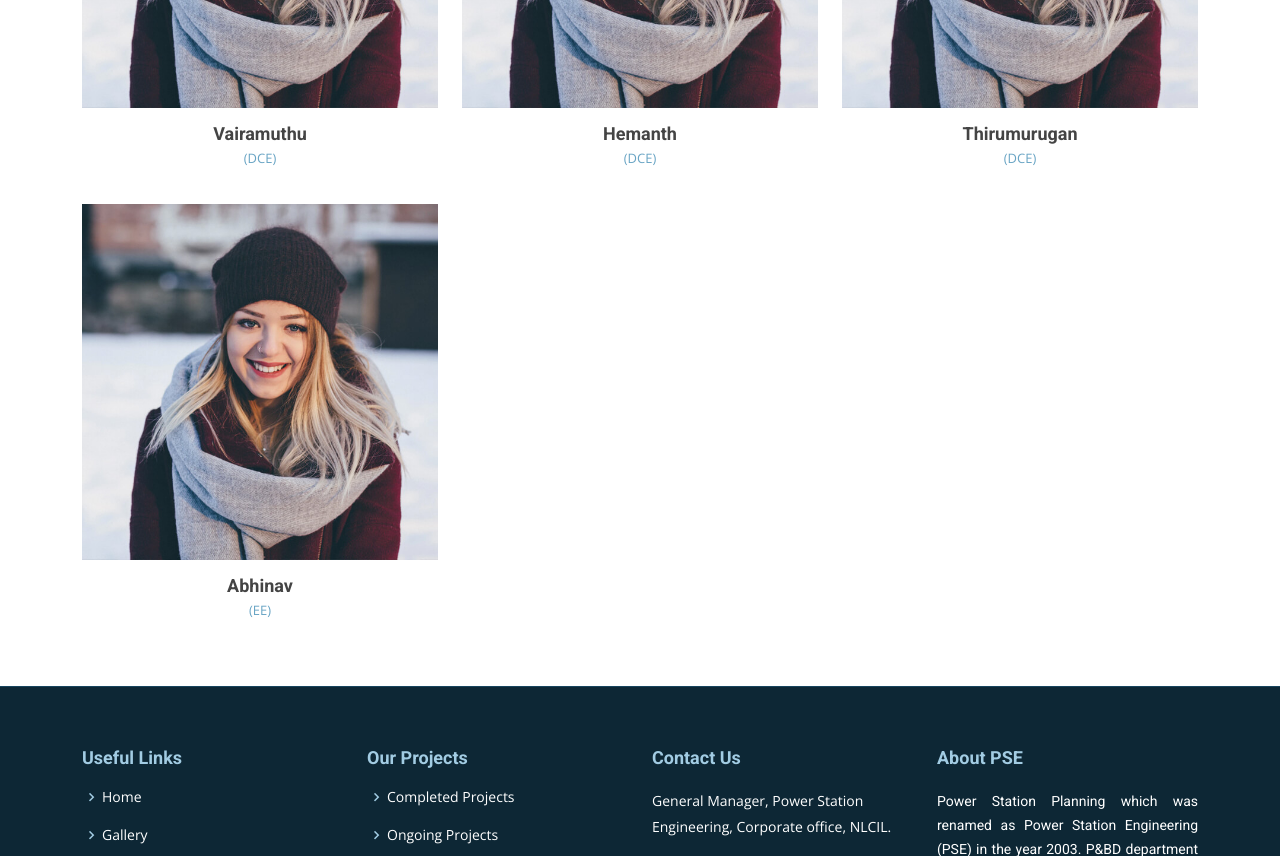
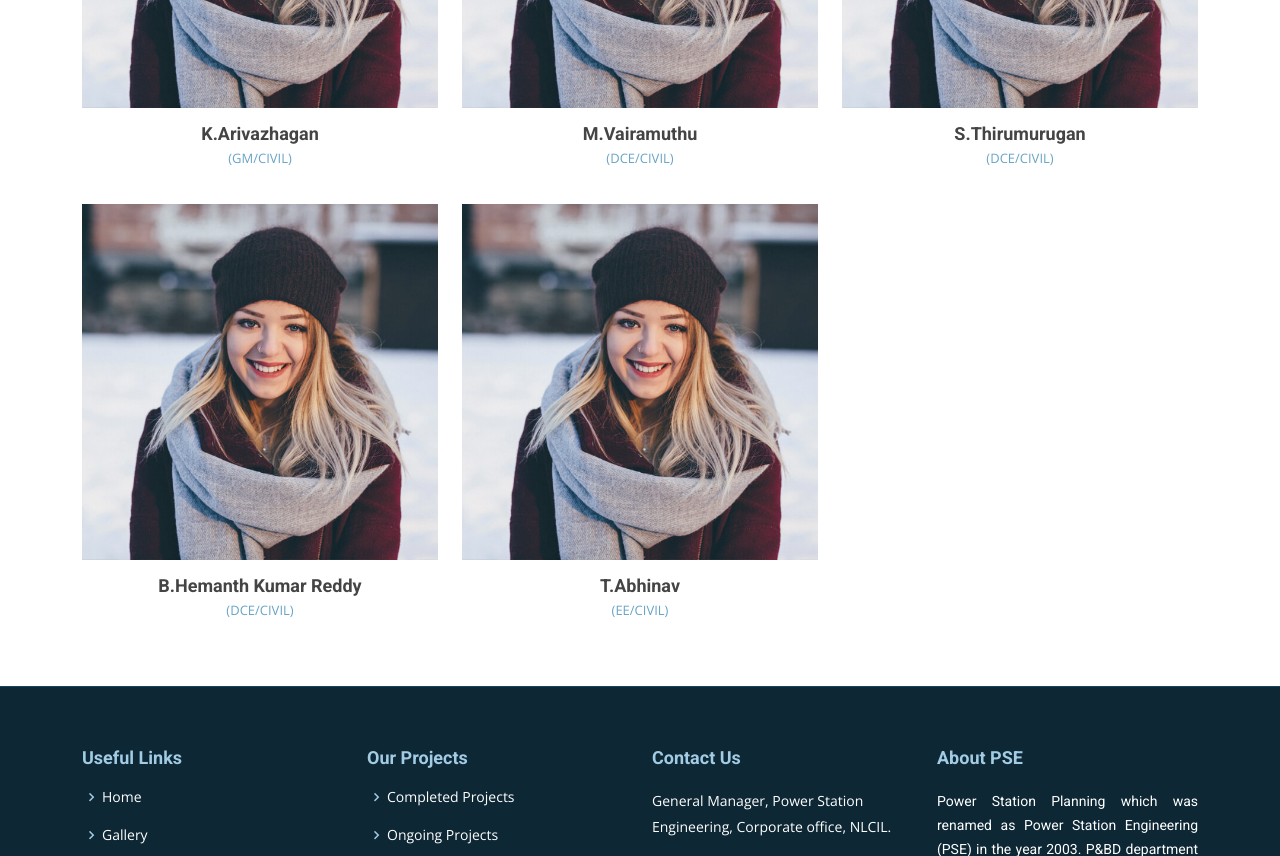
Before and after one commit to praveenreddy54/pse, a website: page public/team_civil.html in a window 1280 px wide. Shown: the part 460-1316 px from the top of the page. Drawn offline with nearby package versions, Linux system fonts and the light colour scheme.

Commit message:
Update team_civil.html

```diff
--- a/public/team_civil.html
+++ b/public/team_civil.html
@@ -135,12 +135,12 @@
                   <div
                     class="social flex justify-cntent-center align-items-center flex-column"
                   >
-                    <p class="text-white m-0">Ph.No: 6302341209</p>
+                     <p class="text-white m-0">Ph.No: 60366</p>
                   </div>
                 </div>
                 <div class="member-info">
-                  <h4 align="center">Vairamuthu</h4>
-                  <span align="center">(DCE)</span>
+                  <h4 align="center">K.Arivazhagan</h4>
+                  <span align="center">(GM/Civil)</span>
                 </div>
               </div>
             </div>
@@ -156,12 +156,12 @@
                   <div
                     class="social flex justify-cntent-center align-items-center flex-column"
                   >
-                    <p class="text-white m-0">Ph.No: 6302341209</p>
+                    <p class="text-white m-0">Ph.No: 60187</p>
                   </div>
                 </div>
                 <div class="member-info">
-                  <h4 align="center">Hemanth</h4>
-                  <span align="center">(DCE)</span>
+                  <h4 align="center">M.Vairamuthu</h4>
+                  <span align="center">(DCE/Civil)</span>
                 </div>
               </div>
             </div>
@@ -177,12 +177,12 @@
                   <div
                     class="social flex justify-cntent-center align-items-center flex-column"
                   >
-                    <p class="text-white m-0">Ph.No: 6302341209</p>
+                    <p class="text-white m-0">Ph.No: 60497</p>
                   </div>
                 </div>
                 <div class="member-info">
-                  <h4 align="center">Thirumurugan</h4>
-                  <span align="center">(DCE)</span>
+                  <h4 align="center">S.Thirumurugan</h4>
+                  <span align="center">(DCE/Civil)</span>
                 </div>
               </div>
             </div>
@@ -198,12 +198,33 @@
                   <div
                     class="social flex justify-cntent-center align-items-center flex-column"
                   >
-                    <p class="text-white m-0">Ph.No: 6302341209</p>
+                    <p class="text-white m-0">Ph.No: 60356</p>
                   </div>
                 </div>
                 <div class="member-info">
-                  <h4 align="center">Abhinav</h4>
-                  <span align="center">(EE)</span>
+                  <h4 align="center">B.Hemanth Kumar Reddy</h4>
+                  <span align="center">(DCE/Civil)</span>
+                </div>
+              </div>
+            </div>
+
+            <div class="col-lg-4 col-md-6 d-flex align-items-stretch">
+              <div class="member">
+                <div class="member-img">
+                  <img
+                    src="assets/img/team/team-2.jpg"
+                    class="img-fluid"
+                    alt=""
+                  />
+                  <div
+                    class="social flex justify-cntent-center align-items-center flex-column"
+                  >
+                    <p class="text-white m-0">Ph.No: 60427</p>
+                  </div>
+                </div>
+                <div class="member-info">
+                  <h4 align="center">T.Abhinav</h4>
+                  <span align="center">(EE/Civil)</span>
                 </div>
               </div>
             </div>
```
